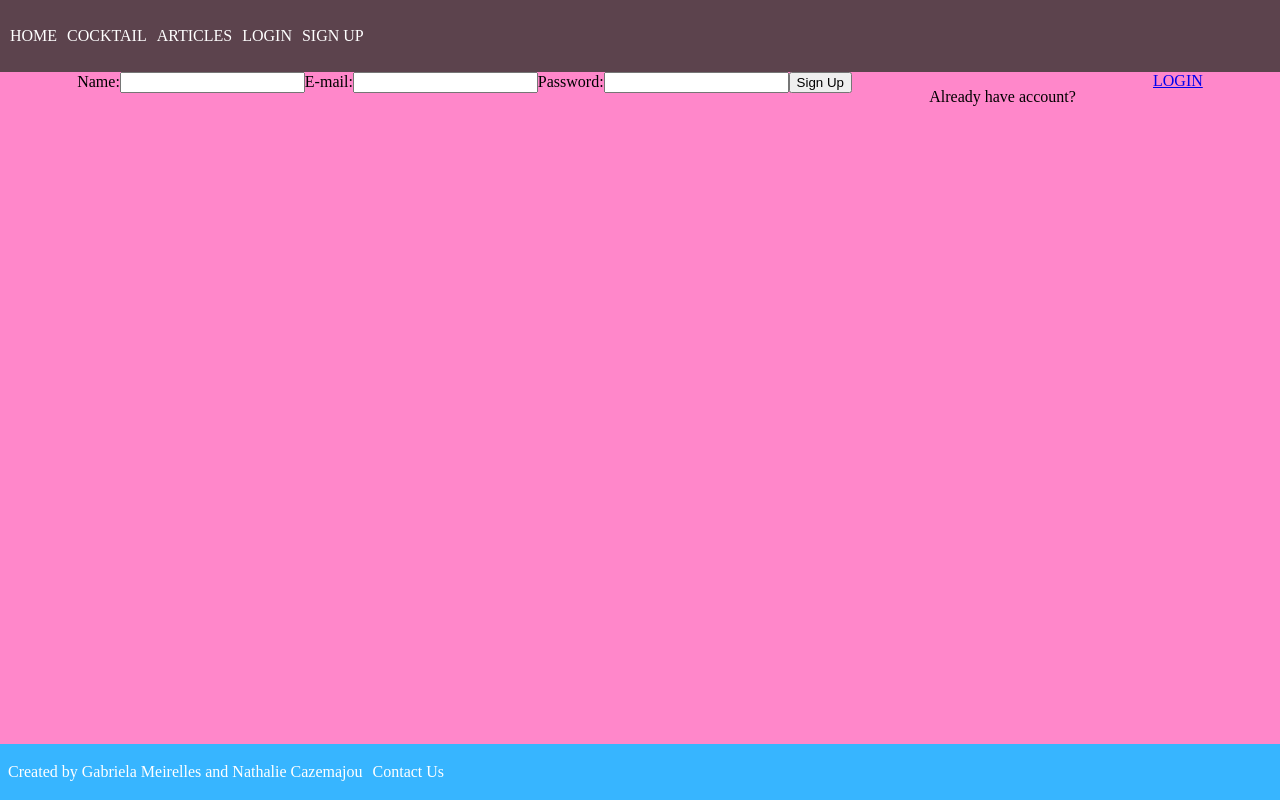
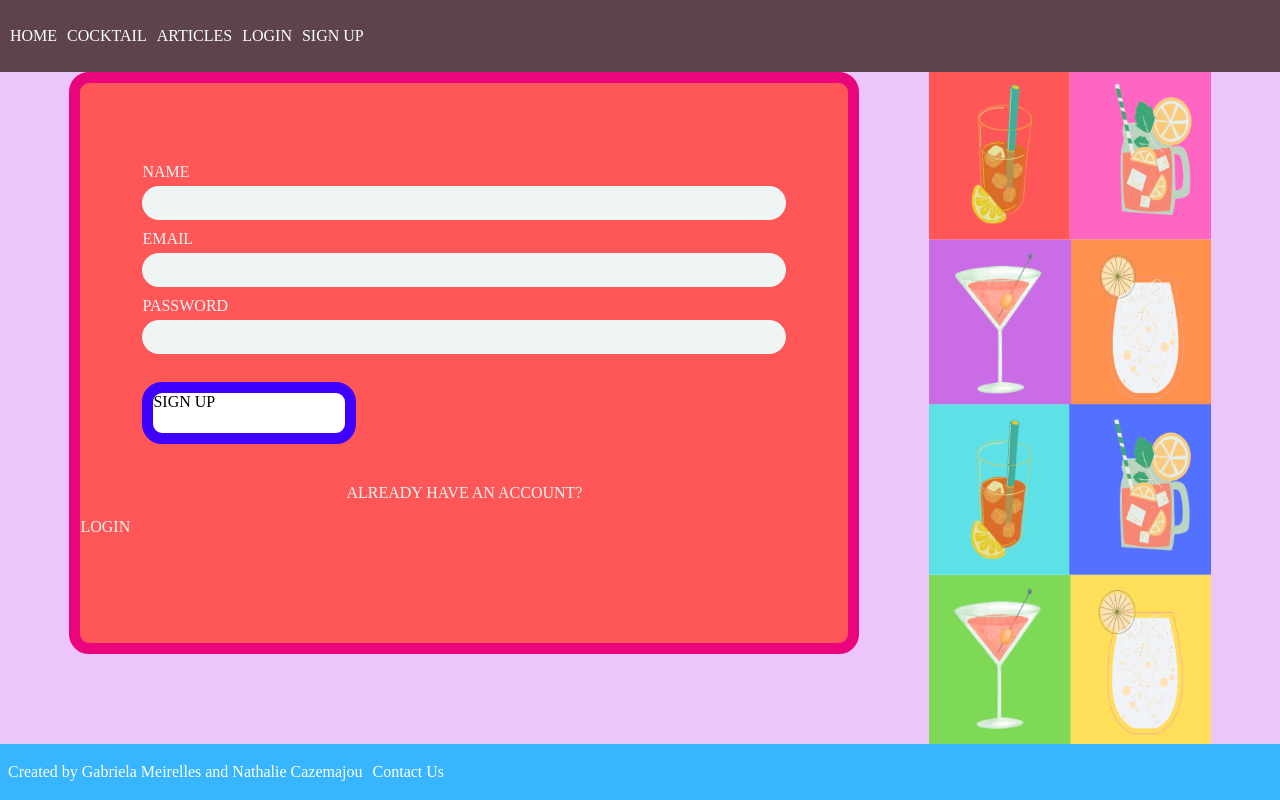
Before and after one commit to natcaze/Project3_client, a React (Create React App) app: page /auth/signup in a window 1280 px wide. Built offline with nearby package versions, Linux system fonts and the light colour scheme.

Commit message:
add styled components for profile, login & signup

```diff
--- a/src/components/styled/Button.styled.jsx
+++ b/src/components/styled/Button.styled.jsx
@@ -4,6 +4,7 @@ export const StyledButton = styled.div`
   background-color: white;
   border-radius: 20px;
   border-style: solid;
+  color: black;
   border-width: 0.7rem;
   width: 15vw;
   height: 5vh;
--- /dev/null
+++ b/src/components/styled/OneCard.styled.jsx
@@ -0,0 +1,51 @@
+import styled from "styled-components";
+
+export const StyledOneCard = styled.div`
+  color: #eff5f5;
+  background-color: #ff5757;
+  border-radius: 20px;
+  border-style: solid;
+  border-width: 0.7rem;
+  width: 60vw;
+  height: 70vh;
+  border-color: ${(props) => {
+    if (props.pinkColor) {
+      return "#EA047E";
+    } else if (props.orangeColor) {
+      return "#FF6D28";
+    } else if (props.yellowColor) {
+      return "#FCE700";
+    }
+  }};
+
+  p {
+    text-align: center;
+  }
+
+  form {
+    display: grid;
+    justify-content: center;
+    margin-top: 10vh;
+    margin-bottom: 5vh;
+  }
+
+  input {
+    width: 50vw;
+    height: 4vh;
+    border-radius: 20px;
+    border: none;
+    margin-top: 5px;
+    margin-bottom: 10px;
+    background-color: #eff5f5;
+  }
+
+  a {
+    color: #eff5f5;
+    text-decoration: none;
+    text-align: center;
+  }
+
+  a:hover {
+    color: #ea047e;
+  }
+`;
--- a/src/pages/EditProfile.jsx
+++ b/src/pages/EditProfile.jsx
@@ -1,8 +1,12 @@
 import { useState, useEffect, useContext } from "react";
 import axios from "axios";
-import { useNavigate } from "react-router-dom";
+import { useNavigate, Link } from "react-router-dom";
 import { AuthContext } from "../contexts/auth.context";
+
 import { StyledSection } from "../components/styled/Section.styled";
+import { StyledOneCard } from "../components/styled/OneCard.styled";
+import { StyledButton } from "../components/styled/Button.styled";
+import styled from "styled-components";
 
 function EditProfile() {
   const [name, setName] = useState("");
@@ -55,7 +59,8 @@ function EditProfile() {
   return (
     <div>
       <StyledSection sunColor>
-        <h3>EDIT PROFILE</h3>
+        <StyledOneCard yellowColor>
+          <StyledTitle>EDIT PROFILE</StyledTitle>
           <form onSubmit={handleSubmit}>
             <label htmlFor="name">NAME:</label>
             <input type="text" name="name" value={name} onChange={handleName} />
@@ -66,12 +71,23 @@ function EditProfile() {
               value={email}
               onChange={handleEmail}
             />
+            <br />
 
-          <button type="submit">EDIT PROFILE:</button>
+            <StyledButton purpleColor type="submit">
+              SAVE
+            </StyledButton>
           </form>
+          <Link to={"/"}>DISCARD CHANGES</Link>
+        </StyledOneCard>
       </StyledSection>
     </div>
   );
 }
 
+const StyledTitle = styled.h3`
+  display: flex;
+  font-size: 2rem;
+  justify-content: center;
+`;
+
 export default EditProfile;
--- a/src/pages/Login.jsx
+++ b/src/pages/Login.jsx
@@ -2,7 +2,12 @@ import { useState, useContext } from "react";
 import axios from "axios";
 import { Link, useNavigate } from "react-router-dom";
 import { AuthContext } from "../contexts/auth.context";
+
 import { StyledSection } from "../components/styled/Section.styled";
+import { StyledOneCard } from "../components/styled/OneCard.styled";
+/* import { StyledButton } from "../components/styled/Button.styled"; */
+import carroselReto from "../assets/carroselReto.png";
+import styled from "styled-components";
 
 function Login(props) {
   const [email, setEmail] = useState("");
@@ -36,9 +41,10 @@ function Login(props) {
 
   return (
     <div>
-      <StyledSection yellowNeonColor>
+      <StyledSection yellowColor>
+        <StyledOneCard orangeColor>
           <form onSubmit={handleLoginSubmit}>
-          <label>Email:</label>
+            <label>EMAIL</label>
             <input
               type="email"
               name="email"
@@ -46,23 +52,33 @@ function Login(props) {
               onChange={handleEmail}
             />
 
-          <label>Password:</label>
+            <label>PASSWORD</label>
             <input
               type="password"
               name="password"
               value={password}
               onChange={handlePassword}
             />
-
-          <button type="submit">Login</button>
+            <br />
+            <button greenColor type="submit">
+              LOGIN
+            </button>
+            <br />
           </form>
           {errorMessage && <p className="error-message">{errorMessage}</p>}
 
-        <p>Don't have an account yet?</p>
+          <p>DON'T HAVE AN ACCOUNT YET?</p>
           <Link to={"/auth/signup"}>SIGN UP</Link>
+        </StyledOneCard>
+        <StyledImg src={carroselReto} alt="courossel" />
       </StyledSection>
     </div>
   );
 }
 
+const StyledImg = styled.img`
+  height: 84vh;
+  width: 22vw;
+`;
+
 export default Login;
--- a/src/pages/Signup.jsx
+++ b/src/pages/Signup.jsx
@@ -1,7 +1,12 @@
+import { Link, useNavigate } from "react-router-dom";
 import { useState } from "react";
-import { Link, useNavigate } from "react-router-dom";
 import axios from "axios";
+
 import { StyledSection } from "../components/styled/Section.styled";
+import { StyledOneCard } from "../components/styled/OneCard.styled";
+import { StyledButton } from "../components/styled/Button.styled";
+import carroselReto2 from "../assets/carroselReto2.png";
+import styled from "styled-components";
 
 function Signup(props) {
   const [name, setName] = useState("");
@@ -32,12 +37,18 @@ function Signup(props) {
 
   return (
     <div>
-      <StyledSection barbiePinkColor>
+      <StyledSection purpleColor>
+        <StyledOneCard pinkColor>
+          <div>
             <form onSubmit={handleSignupSubmit}>
-          <label>Name:</label>
-          <input type="text" name="name" value={name} onChange={handleName} />
-
-          <label>E-mail:</label>
+              <label>NAME</label>
+              <input
+                type="text"
+                name="name"
+                value={name}
+                onChange={handleName}
+              />
+              <label>EMAIL</label>
               <input
                 type="email"
                 name="email"
@@ -45,24 +56,32 @@ function Signup(props) {
                 onChange={handleEmail}
               />
 
-          <label>Password:</label>
+              <label>PASSWORD</label>
               <input
                 type="password"
                 name="password"
                 value={password}
                 onChange={handlePassword}
               />
-
-          <button type="submit">Sign Up</button>
+              <br />
+              <StyledButton blueColor type="submit">
+                SIGN UP
+              </StyledButton>
             </form>
 
             {errorMessage && <p className="error-message">{errorMessage}</p>}
 
-        <p>Already have account?</p>
+            <p>ALREADY HAVE AN ACCOUNT?</p>
             <Link to={"/auth/login"}>LOGIN</Link>
+          </div>
+        </StyledOneCard>
+        <StyledImg src={carroselReto2} alt="courossel" />
       </StyledSection>
     </div>
   );
 }
-
+const StyledImg = styled.img`
+  height: 84vh;
+  width: 22vw;
+`;
 export default Signup;
```
Also changed, not shown: src/assets/carroselReto.png (added), src/assets/carroselReto2.png (added). Lines whose indentation alone changed are shown as unchanged.
